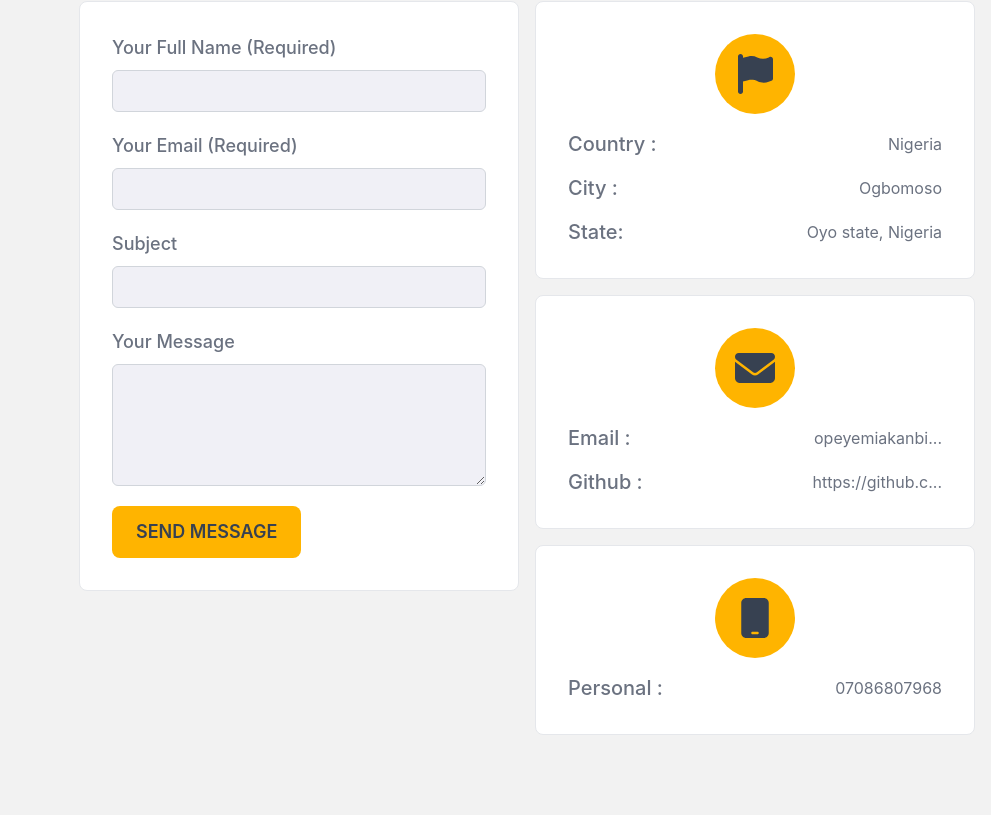
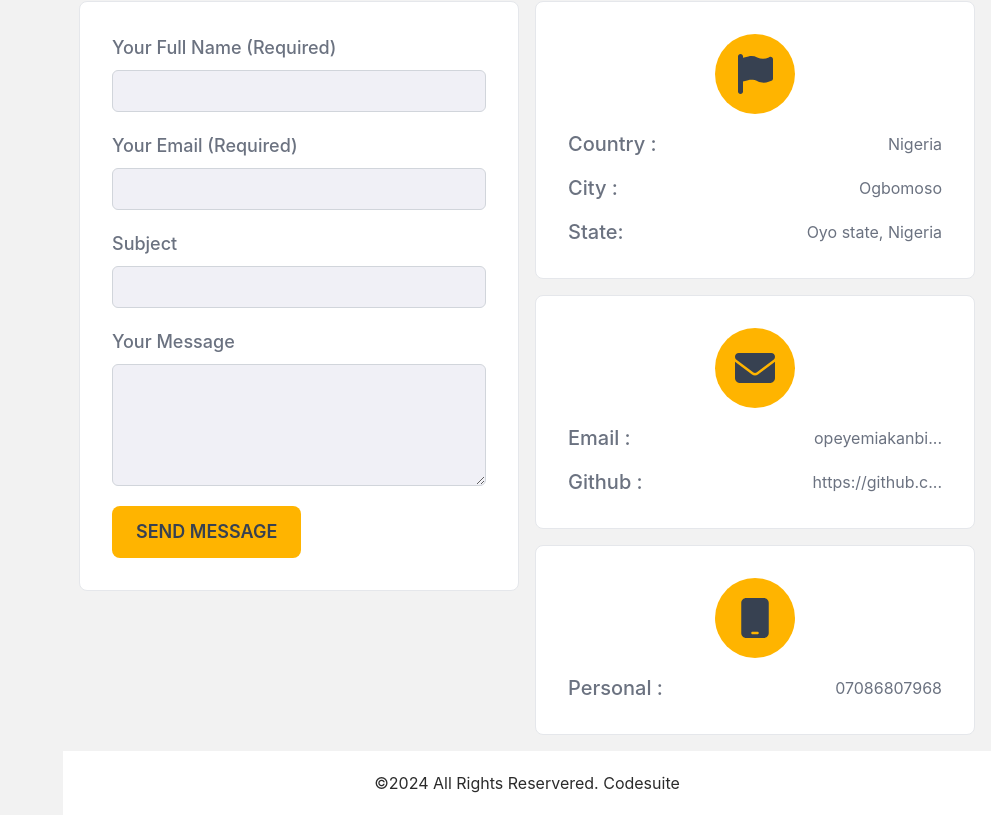
Before and after one commit to springboot20/my-portfolio, a React (Vite) app: page / in a window 1280 px wide. Shown: the part 2172-2987 px from the top of the page, without its empty margins (289-1280 px from the left). Before the commit the page ends 2923 px from the top, so only its background shows below. Built offline with nearby package versions, Linux system fonts and the light colour scheme.

Commit message:
footer component added

```diff
--- /dev/null
+++ b/src/components/Footer.tsx
@@ -0,0 +1,11 @@
+export default function Footer() {
+  return (
+    <footer className="bg-white">
+      <div className="py-5">
+        <p className="capitalize text-center font-inter font-normal text-base text-port-black">
+          &copy;{new Date().getFullYear()} all rights reservered. codesuite
+        </p>
+      </div>
+    </footer>
+  );
+}
--- a/src/pages/Home.tsx
+++ b/src/pages/Home.tsx
@@ -6,6 +6,7 @@ import { ScrollReveal } from "../components/ScrollReveal";
 import { Portfolio } from "../components/Portfolio";
 import { Contact } from "../components/Contact";
 import ServiceSection from "../components/Service";
+import Footer from "../components/Footer";
 
 export const Home = () => {
   return (
@@ -39,6 +40,8 @@ export const Home = () => {
         <Contact />
       </ScrollReveal>
       {/* Contact section ends */}
+
+      <Footer />
     </Fragment>
   );
 };
```
